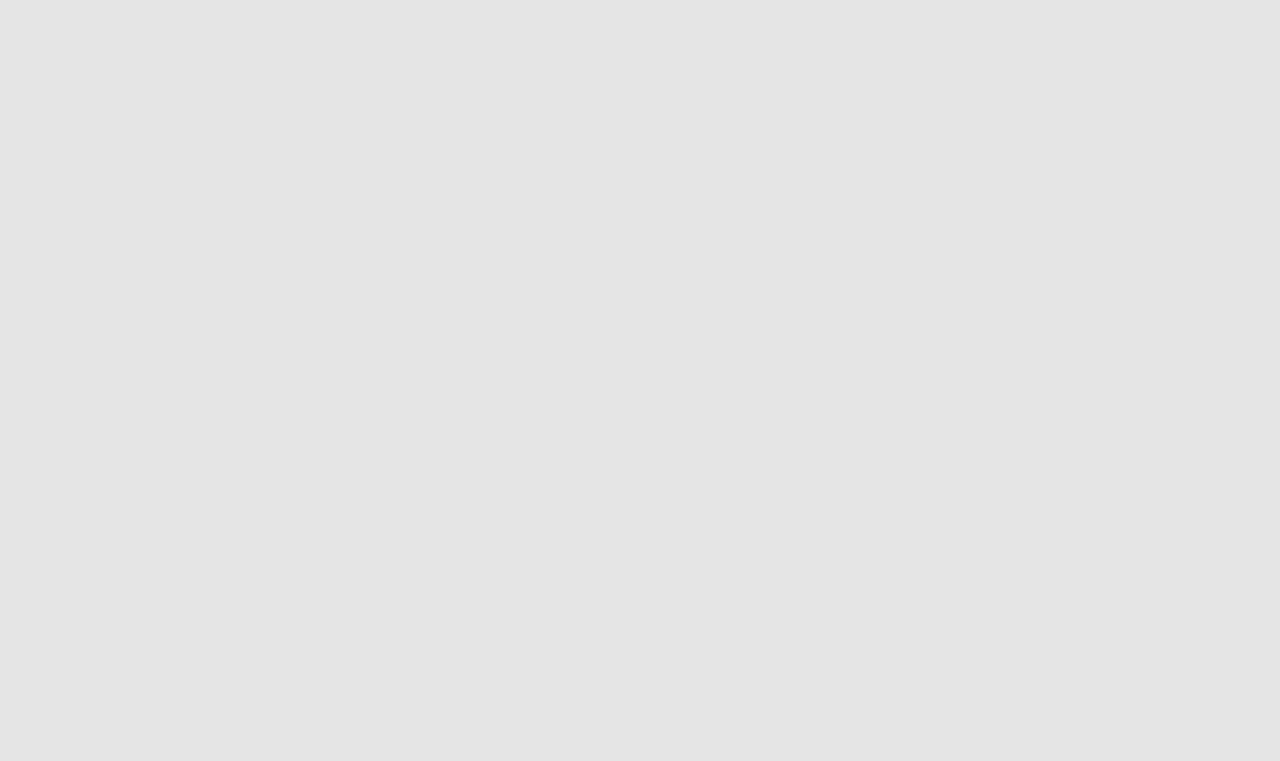
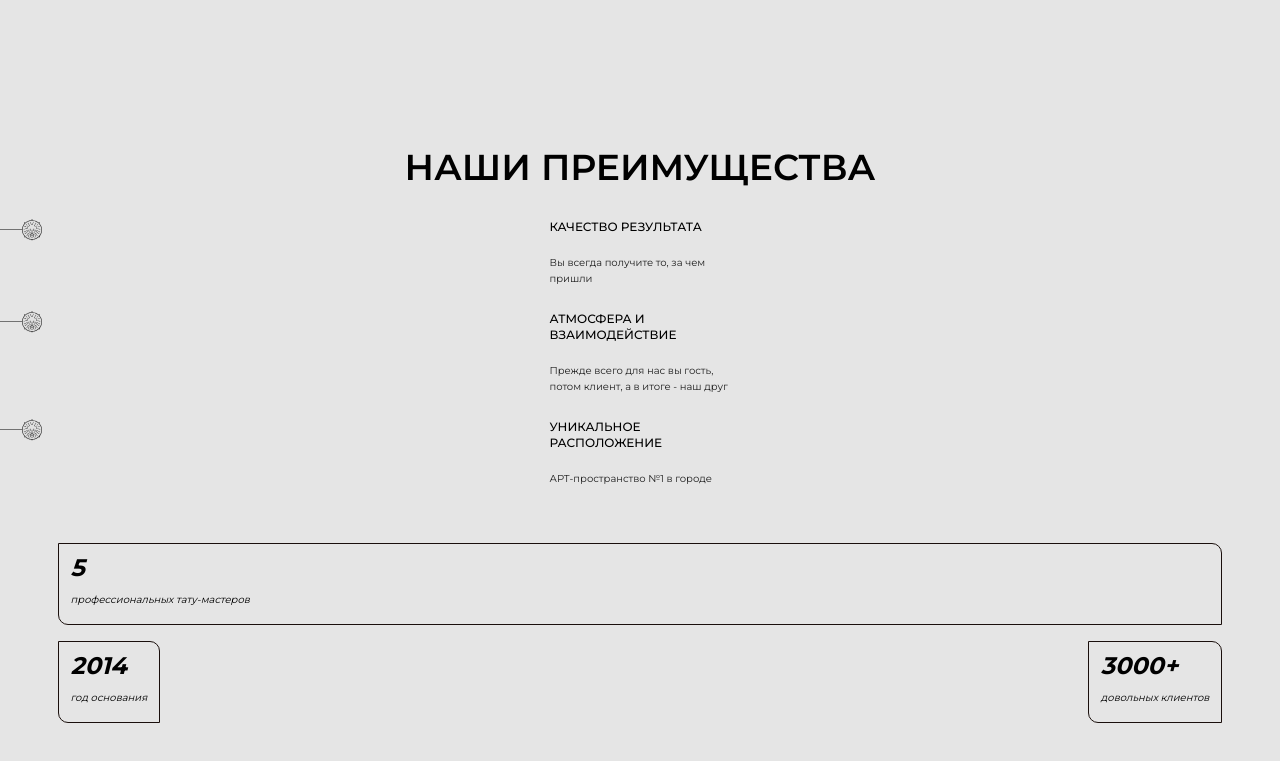
Before and after one commit to Prains/cktatto, a Next.js app: page / in a window 1280 px wide. Shown: the part 2394-3155 px from the top of the page. Before the commit the page ends 2392 px from the top, so only its background shows below. Built offline with nearby package versions, Linux system fonts and the light colour scheme.

Commit message:
advantages block finished

```diff
--- a/app/globals.css
+++ b/app/globals.css
@@ -1,4 +1,4 @@
-@import url("https://fonts.googleapis.com/css2?family=Montserrat:ital,wght@0,100;0,200;0,300;0,400;0,500;0,600;0,700;0,800;0,900;1,100;1,200;1,300;1,400;1,500;1,600;1,700;1,800;1,900&display=swap");
+
 
 @tailwind base;
 @tailwind components;
--- a/app/layout.tsx
+++ b/app/layout.tsx
@@ -1,5 +1,11 @@
+import { Montserrat } from "next/font/google";
 import Header from "@/components/Header/Header";
 import "./globals.css";
+
+const mont = Montserrat({
+  subsets: ["latin"],
+  display: "swap",
+});
 
 export default function RootLayout({
   children,
@@ -7,8 +13,8 @@ export default function RootLayout({
   children: React.ReactNode;
 }) {
   return (
-    <html lang="ru">
-      <body className="transition-all font-text bg-neutral-200">
+    <html lang="ru" className={mont.className}>
+      <body className="bg-neutral-200 transition-all">
         <Header />
         {children}
       </body>
--- a/components/Mainpage/AboutStudioBlock/AboutStudioBlock.tsx
+++ b/components/Mainpage/AboutStudioBlock/AboutStudioBlock.tsx
@@ -2,6 +2,7 @@ import { leftLine } from "@/images/burger";
 import Image from "next/image";
 import aboutStudioImage from "./123.png";
 import ContentZone from "@/components/ui/ContentZone/ContentZone";
+import Link from "next/link";
 
 const AboutStudioBlock = () => {
   return (
@@ -30,13 +31,16 @@ const AboutStudioBlock = () => {
           этаже с видом на закат, существует студия “Стальной клык”
         </p>
         <div className="flex items-center justify-center gap-8">
-          <button className="button !py-3 px-9 uppercase">
+          <Link className="button !py-3 px-9 text-center uppercase" href={"/"}>
             больше <br />о студии
-          </button>
-          <button className="text-main border border-[#1A0F0C] px-6 py-2 uppercase">
+          </Link>
+          <Link
+            href={"/"}
+            className="text-main border border-[#1A0F0C] px-6 py-2 text-center uppercase"
+          >
             добраться <br />
             до нас
-          </button>
+          </Link>
         </div>
       </ContentZone>
     </section>
--- /dev/null
+++ b/components/Mainpage/AdvantagesBlock/AdvantageListItem/AdvantageListItem.tsx
@@ -0,0 +1,26 @@
+import Image from "next/image";
+import strangeLine from "./strangeLine.svg";
+
+interface IAdvantageListItemProps {
+  title: string;
+  text: string;
+}
+
+const AdvantageListItem = ({ title, text }: IAdvantageListItemProps) => {
+  return (
+    <article className="flex items-start justify-center">
+      <Image
+        src={strangeLine}
+        alt="линия с эмблемой льва на конце"
+        priority
+        className="absolute left-0"
+      />
+      <p className="flex flex-col uppercase gap-5 text-xs font-medium text-black max-w-[181px]">
+        {title}
+        <span className="text-[10px] normal-case font-normal text-[#202020]">{text}</span>
+      </p>
+    </article>
+  );
+};
+
+export default AdvantageListItem;
--- /dev/null
+++ b/components/Mainpage/AdvantagesBlock/AdvantagesBlock.tsx
@@ -0,0 +1,60 @@
+import ContentZone from "@/components/ui/ContentZone/ContentZone";
+import AdvantageListItem from "./AdvantageListItem/AdvantageListItem";
+
+const AdvantagesBlock = () => {
+  const advantages = [
+    {
+      title: "Качество результата",
+      text: "Вы всегда получите то, за чем пришли",
+    },
+    {
+      title: "Атмосфера и взаимодействие",
+      text: "Прежде всего для нас вы гость, потом клиент, а в итоге - наш друг",
+    },
+    {
+      title: "УНИКАЛЬНОЕ РАСПОЛОЖЕНИЕ",
+      text: "АРТ-пространство №1 в городе",
+    },
+  ];
+
+  return (
+    <section>
+      <ContentZone>
+        <h3 className="text-semibold text-center uppercase">
+          наши преимущества
+        </h3>
+        <ul className="mt-8 flex flex-col gap-6">
+          {advantages.map((advantage) => {
+            return (
+              <li key={advantage.title}>
+                <AdvantageListItem {...advantage} />
+              </li>
+            );
+          })}
+        </ul>
+        <article className="flex flex-col gap-4 py-14">
+          <p className="flex flex-col items-start justify-center rounded-bl-[10px] rounded-tr-[10px] border border-[#1A0F0C] px-3 py-2 text-2xl font-bold italic">
+            5
+            <span className="text-[10px] font-normal">
+              профессиональных тату-мастеров
+            </span>
+          </p>
+          <div className="flex items-center justify-between gap-4">
+            <p className="flex flex-col items-start justify-center rounded-bl-[10px] rounded-tr-[10px] border border-[#1A0F0C] px-3 py-2 text-2xl font-bold italic">
+              2014
+              <span className="text-[10px] font-normal">год основания</span>
+            </p>
+            <p className="flex flex-col items-start justify-center rounded-bl-[10px] rounded-tr-[10px] border border-[#1A0F0C] px-3 py-2 text-2xl font-bold italic">
+              3000+
+              <span className="text-[10px] font-normal">
+                довольных клиентов
+              </span>
+            </p>
+          </div>
+        </article>
+      </ContentZone>
+    </section>
+  );
+};
+
+export default AdvantagesBlock;
--- a/components/Mainpage/Mainpage.tsx
+++ b/components/Mainpage/Mainpage.tsx
@@ -1,6 +1,7 @@
 import Stories from "../Stories/Stories";
 import mock from "./8Z_Xg94fa-OZfQcEwYASHPNqy7EiVV5ewviDYdyO1hIXazkzvcQvjGSkE9eYVW5hJV9xFo3EoIjE-qwiPikpBX5I 1.png";
 import AboutStudioBlock from "./AboutStudioBlock/AboutStudioBlock";
+import AdvantagesBlock from "./AdvantagesBlock/AdvantagesBlock";
 import MastersBlock from "./MastersBlock/MastersBlock";
 import MobileMainBlock from "./MobileMainBlock/MobileMainBlock";
 import PortfolioSlider from "./PortfolioSlider/PortfolioSlider";
@@ -30,6 +31,7 @@ const Mainpage = () => {
       <PortfolioSlider portfolioImages={portfolioImages} />
       <MastersBlock />
       <AboutStudioBlock />
+      <AdvantagesBlock />
     </main>
   );
 };
```
Also changed, not shown: components/Mainpage/AboutStudioBlock/123.png, components/Mainpage/AdvantagesBlock/AdvantageListItem/strangeLine.svg (added).
